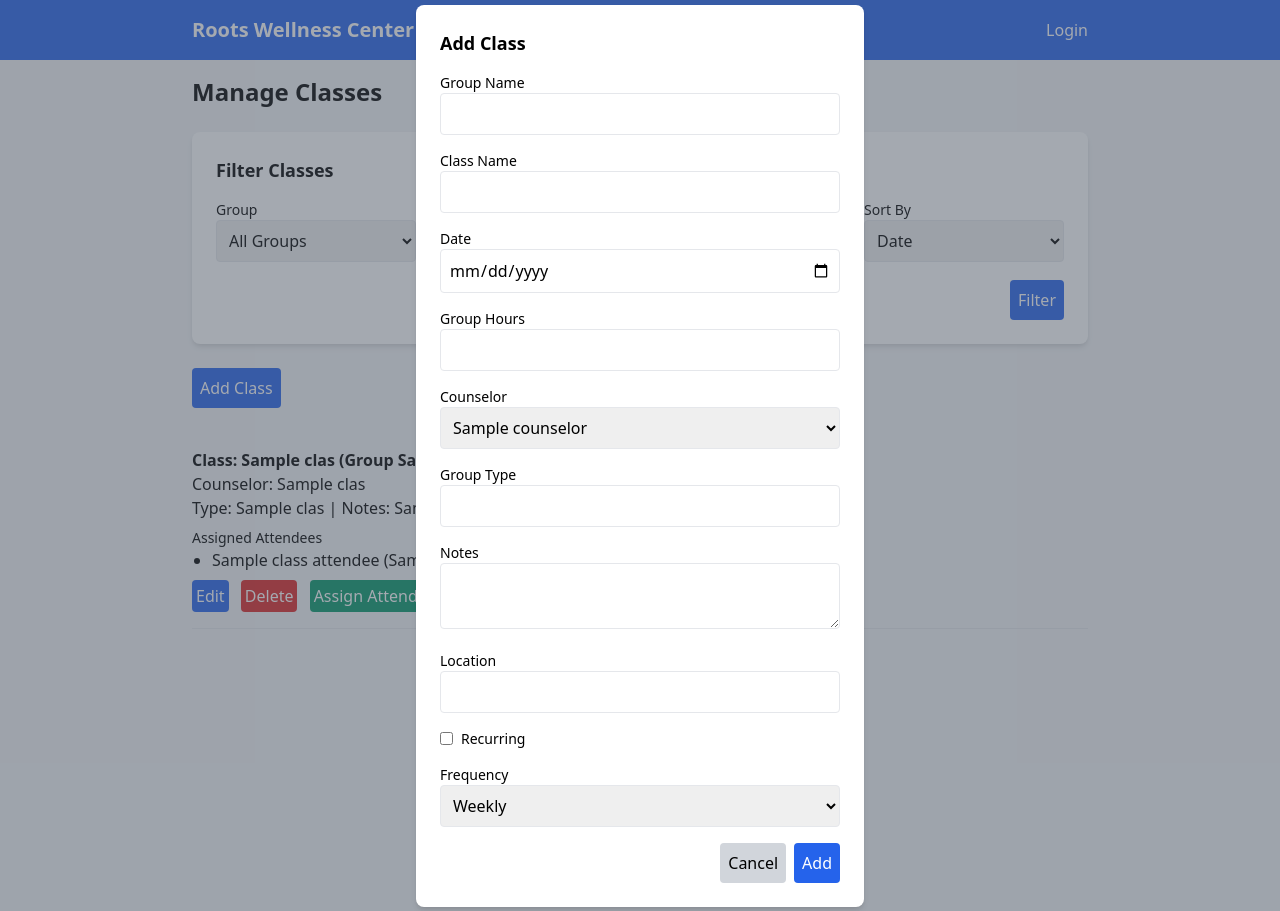
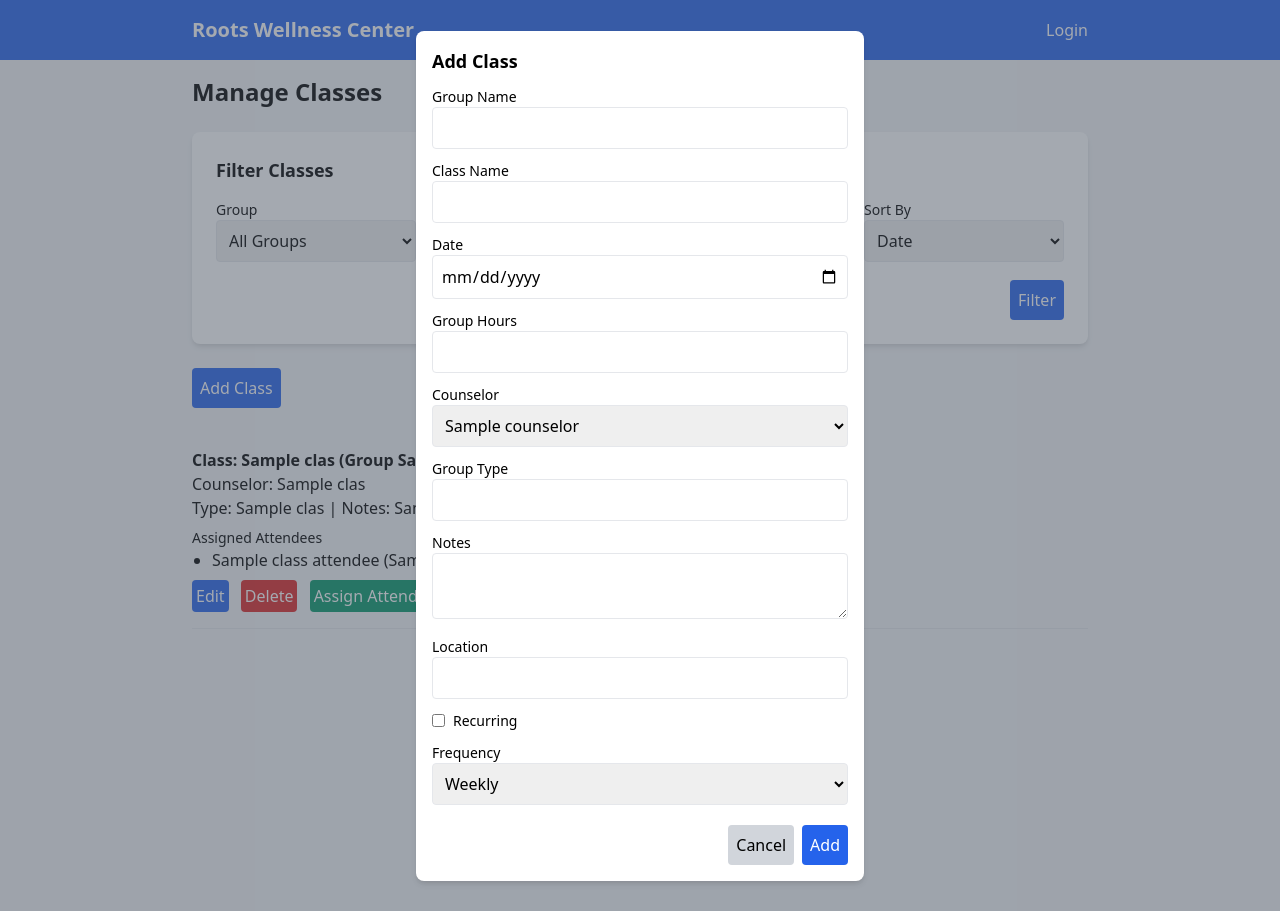
Before and after one commit to lebright85/rwc, a Flask app: template templates/manage_classes.html in a window 1280 px wide, after a click on "Add Class". Run offline with Flask 3, Linux system fonts and the light colour scheme; the template is opened without the code that fills it: most values are stand-ins (such as "Sample title", 1, 10 or a date in 2020); some libraries are stand-ins or nearby versions.

Commit message:
Update manage_classes.html

```diff
--- a/templates/manage_classes.html
+++ b/templates/manage_classes.html
@@ -44,27 +44,27 @@
         <button onclick="openModal('addClassModal')" class="bg-blue-600 text-white p-2 rounded">Add Class</button>
     </div>
     <div id="addClassModal" class="fixed inset-0 bg-gray-600 bg-opacity-50 flex items-center justify-center hidden">
-        <div class="bg-white p-6 rounded-lg shadow-md w-full max-w-md">
-            <h2 class="text-lg font-bold mb-4">Add Class</h2>
+        <div class="bg-white p-4 rounded-lg shadow-md w-full max-w-md max-h-[80vh] overflow-y-auto">
+            <h2 class="text-lg font-bold mb-3">Add Class</h2>
             <form method="POST" id="addClassForm">
                 <input type="hidden" name="action" value="add">
-                <div class="mb-4">
+                <div class="mb-3">
                     <label class="block text-sm font-medium">Group Name</label>
                     <input type="text" name="group_name" class="w-full border rounded p-2" required>
                 </div>
-                <div class="mb-4">
+                <div class="mb-3">
                     <label class="block text-sm font-medium">Class Name</label>
                     <input type="text" name="class_name" class="w-full border rounded p-2" required>
                 </div>
-                <div class="mb-4">
+                <div class="mb-3">
                     <label class="block text-sm font-medium">Date</label>
                     <input type="date" name="date" class="w-full border rounded p-2" required>
                 </div>
-                <div class="mb-4">
+                <div class="mb-3">
                     <label class="block text-sm font-medium">Group Hours</label>
                     <input type="text" name="group_hours" class="w-full border rounded p-2" required>
                 </div>
-                <div class="mb-4">
+                <div class="mb-3">
                     <label class="block text-sm font-medium">Counselor</label>
                     <select name="counselor_id" class="w-full border rounded p-2" required>
                         {% for counselor in counselors %}
@@ -72,29 +72,29 @@
                         {% endfor %}
                     </select>
                 </div>
-                <div class="mb-4">
+                <div class="mb-3">
                     <label class="block text-sm font-medium">Group Type</label>
                     <input type="text" name="group_type" class="w-full border rounded p-2">
                 </div>
-                <div class="mb-4">
+                <div class="mb-3">
                     <label class="block text-sm font-medium">Notes</label>
                     <textarea name="notes" class="w-full border rounded p-2"></textarea>
                 </div>
-                <div class="mb-4">
+                <div class="mb-3">
                     <label class="block text-sm font-medium">Location</label>
                     <input type="text" name="location" class="w-full border rounded p-2">
                 </div>
-                <div class="mb-4 flex items-center">
+                <div class="mb-3 flex items-center">
                     <input type="checkbox" name="recurring" id="recurring_add" class="mr-2">
                     <label for="recurring_add" class="text-sm">Recurring</label>
                 </div>
-                <div class="mb-4">
+                <div class="mb-3">
                     <label class="block text-sm font-medium">Frequency</label>
                     <select name="frequency" class="w-full border rounded p-2">
                         <option value="weekly">Weekly</option>
                     </select>
                 </div>
-                <div class="flex justify-end">
+                <div class="sticky bottom-0 bg-white pt-2 flex justify-end">
                     <button type="button" onclick="closeModal('addClassModal')" class="mr-2 bg-gray-300 p-2 rounded">Cancel</button>
                     <button type="submit" form="addClassForm" class="bg-blue-600 text-white p-2 rounded">Add</button>
                 </div>
@@ -143,28 +143,28 @@
 
         <!-- Edit Class Modal -->
         <div id="editClassModal{{ class[0] }}" class="fixed inset-0 bg-gray-600 bg-opacity-50 flex items-center justify-center hidden">
-            <div class="bg-white p-6 rounded-lg shadow-md w-full max-w-md">
-                <h2 class="text-lg font-bold mb-4">Edit Class</h2>
+            <div class="bg-white p-4 rounded-lg shadow-md w-full max-w-md max-h-[80vh] overflow-y-auto">
+                <h2 class="text-lg font-bold mb-3">Edit Class</h2>
                 <form method="POST" id="editClassForm{{ class[0] }}">
                     <input type="hidden" name="action" value="edit">
                     <input type="hidden" name="class_id" value="{{ class[0] }}">
-                    <div class="mb-4">
+                    <div class="mb-3">
                         <label class="block text-sm font-medium">Group Name</label>
                         <input type="text" name="group_name" value="{{ class[1] }}" class="w-full border rounded p-2" required>
                     </div>
-                    <div class="mb-4">
+                    <div class="mb-3">
                         <label class="block text-sm font-medium">Class Name</label>
                         <input type="text" name="class_name" value="{{ class[2] }}" class="w-full border rounded p-2" required>
                     </div>
-                    <div class="mb-4">
+                    <div class="mb-3">
                         <label class="block text-sm font-medium">Date</label>
                         <input type="date" name="date" value="{{ class[3] }}" class="w-full border rounded p-2" required>
                     </div>
-                    <div class="mb-4">
+                    <div class="mb-3">
                         <label class="block text-sm font-medium">Group Hours</label>
                         <input type="text" name="group_hours" value="{{ class[4] }}" class="w-full border rounded p-2" required>
                     </div>
-                    <div class="mb-4">
+                    <div class="mb-3">
                         <label class="block text-sm font-medium">Counselor</label>
                         <select name="counselor_id" class="w-full border rounded p-2" required>
                             {% for counselor in counselors %}
@@ -172,35 +172,35 @@
                             {% endfor %}
                         </select>
                     </div>
-                    <div class="mb-4">
+                    <div class="mb-3">
                         <label class="block text-sm font-medium">Group Type</label>
                         <input type="text" name="group_type" value="{{ class[6] }}" class="w-full border rounded p-2">
                     </div>
-                    <div class="mb-4">
+                    <div class="mb-3">
                         <label class="block text-sm font-medium">Notes</label>
                         <textarea name="notes" class="w-full border rounded p-2">{{ class[7] }}</textarea>
                     </div>
-                    <div class="mb-4">
+                    <div class="mb-3">
                         <label class="block text-sm font-medium">Location</label>
                         <input type="text" name="location" value="{{ class[8] }}" class="w-full border rounded p-2">
                     </div>
-                    <div class="mb-4 flex items-center">
+                    <div class="mb-3 flex items-center">
                         <input type="checkbox" name="recurring" id="recurring_{{ class[0] }}" {% if class[9] %}checked{% endif %} class="mr-2">
                         <label for="recurring_{{ class[0] }}" class="text-sm">Recurring</label>
                     </div>
-                    <div class="mb-4">
+                    <div class="mb-3">
                         <label class="block text-sm font-medium">Frequency</label>
                         <select name="frequency" class="w-full border rounded p-2">
                             <option value="weekly" {% if class[10] == 'weekly' %}selected{% endif %}>Weekly</option>
                         </select>
                     </div>
-                    <div class="mb-4 flex items-center">
+                    <div class="mb-3 flex items-center">
                         <input type="checkbox" name="propagate" id="propagate_{{ class[0] }}" class="mr-2">
                         <label for="propagate_{{ class[0] }}" class="text-sm">Propagate to future recurring classes</label>
                     </div>
-                    <div class="mb-4">
+                    <div class="mb-3">
                         <label class="block text-sm font-medium">Assigned Attendees</label>
-                        <div class="grid grid-cols-1 gap-2">
+                        <div class="max-h-48 overflow-y-auto border rounded p-2">
                             {% for attendee in attendees %}
                             <div class="flex items-center">
                                 <input type="checkbox" name="attendee_ids" value="{{ attendee[0] }}" id="attendee_{{ attendee[0] }}_{{ class[0] }}" {% if attendee[0] in class_attendees[class[0]]|map(attribute='0') %}checked{% endif %} class="mr-2">
@@ -209,7 +209,7 @@
                             {% endfor %}
                         </div>
                     </div>
-                    <div class="flex justify-end">
+                    <div class="sticky bottom-0 bg-white pt-2 flex justify-end">
                         <button type="button" onclick="closeModal('editClassModal{{ class[0] }}')" class="mr-2 bg-gray-300 p-2 rounded">Cancel</button>
                         <button type="submit" form="editClassForm{{ class[0] }}" class="bg-blue-600 text-white p-2 rounded">Save</button>
                     </div>
@@ -219,12 +219,12 @@
 
         <!-- Assign Attendee Modal -->
         <div id="assignAttendeeModal{{ class[0] }}" class="fixed inset-0 bg-gray-600 bg-opacity-50 flex items-center justify-center hidden">
-            <div class="bg-white p-6 rounded-lg shadow-md w-full max-w-sm">
-                <h2 class="text-lg font-bold mb-4">Assign Attendee to Class</h2>
+            <div class="bg-white p-4 rounded-lg shadow-md w-full max-w-sm">
+                <h2 class="text-lg font-bold mb-3">Assign Attendee to Class</h2>
                 <form method="POST" id="assignAttendeeForm{{ class[0] }}">
                     <input type="hidden" name="action" value="assign_attendee">
                     <input type="hidden" name="class_id" value="{{ class[0] }}">
-                    <div class="mb-4">
+                    <div class="mb-3">
                         <label class="block text-sm font-medium">Attendee</label>
                         <select name="attendee_id" class="w-full border rounded p-2" required>
                             {% for attendee in attendees %}
@@ -242,12 +242,12 @@
 
         <!-- Assign Group Modal -->
         <div id="assignGroupModal{{ class[0] }}" class="fixed inset-0 bg-gray-600 bg-opacity-50 flex items-center justify-center hidden">
-            <div class="bg-white p-6 rounded-lg shadow-md w-full max-w-sm">
-                <h2 class="text-lg font-bold mb-4">Assign Group to Class</h2>
+            <div class="bg-white p-4 rounded-lg shadow-md w-full max-w-sm">
+                <h2 class="text-lg font-bold mb-3">Assign Group to Class</h2>
                 <form method="POST" id="assignGroupForm{{ class[0] }}">
                     <input type="hidden" name="action" value="assign_group">
                     <input type="hidden" name="class_id" value="{{ class[0] }}">
-                    <div class="mb-4">
+                    <div class="mb-3">
                         <label class="block text-sm font-medium">Group</label>
                         <select name="group_name" class="w-full border rounded p-2" required>
                             {% for group in groups %}
```
